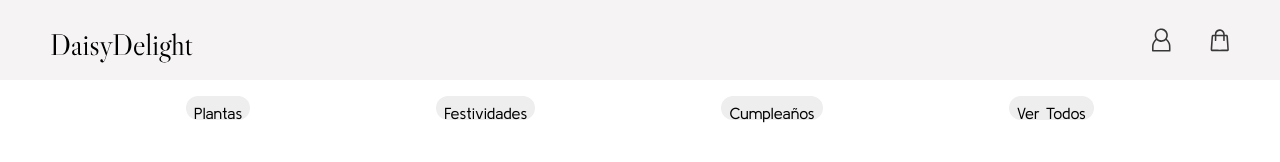
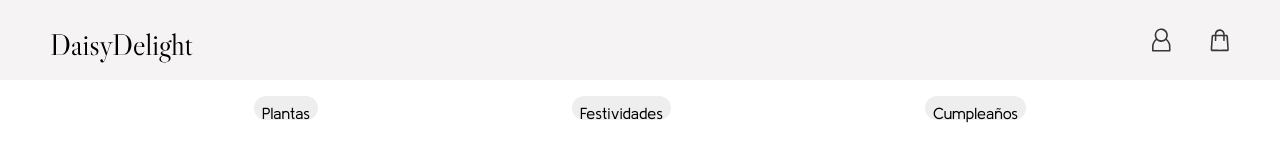
Before and after one commit to project-assigments-p2-singulaars/ecommerce-daisy-delight-new-era, a website: page pages/produtPage.html in a window 1280 px wide. Drawn offline with Linux system fonts and the light colour scheme; a web font is replaced by a local one.

Commit message:
Modified the html

```diff
--- a/pages/produtPage.html
+++ b/pages/produtPage.html
@@ -42,7 +42,7 @@
       <button class="categories" id="plantsButton">Plantas</button>
       <button class="categories" id="festivitiesButton">Festividades</button>
       <button class="categories" id="birthdayButton">Cumpleaños</button>
-      <button class="categories" id="showAllButton">Ver Todos</button>
+      <!-- <button class="categories" id="showAllButton">Ver Todos</button> -->
     </div>
     <div id="productList"></div>
   </body>
```
